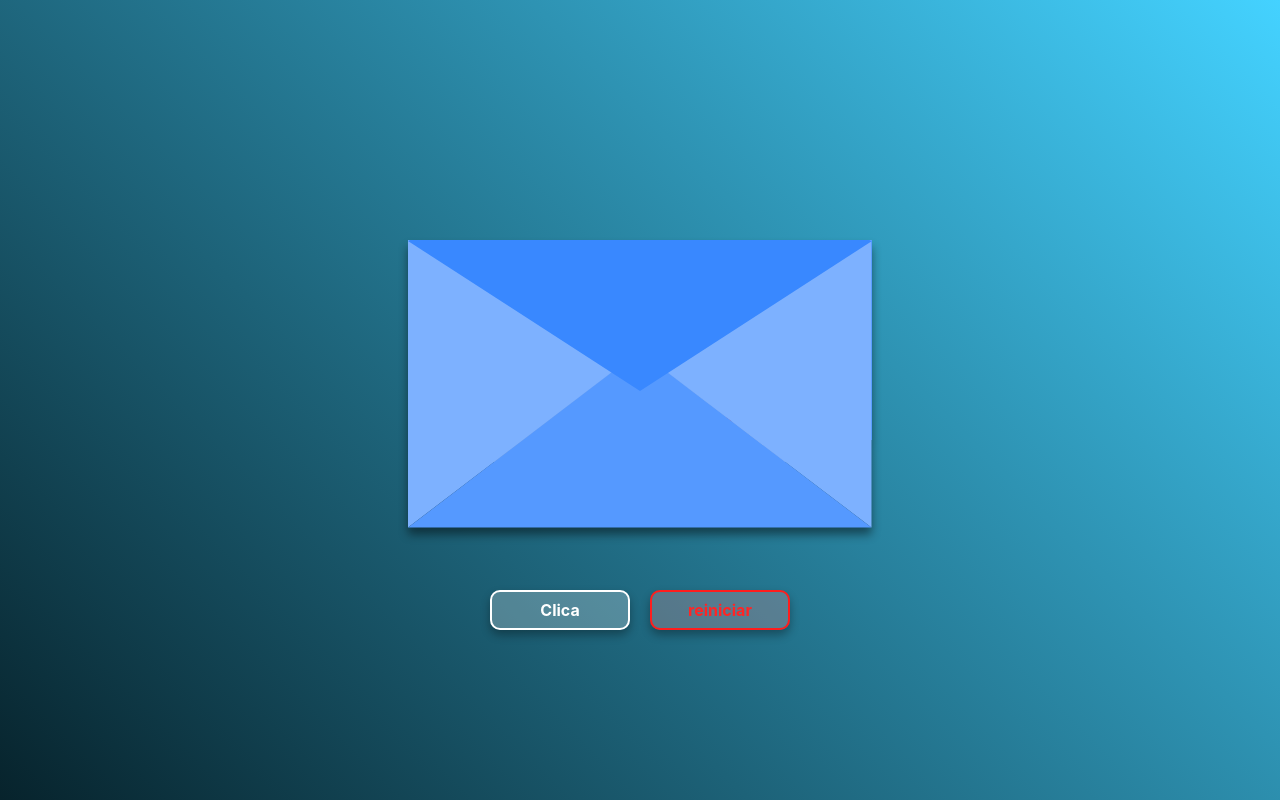
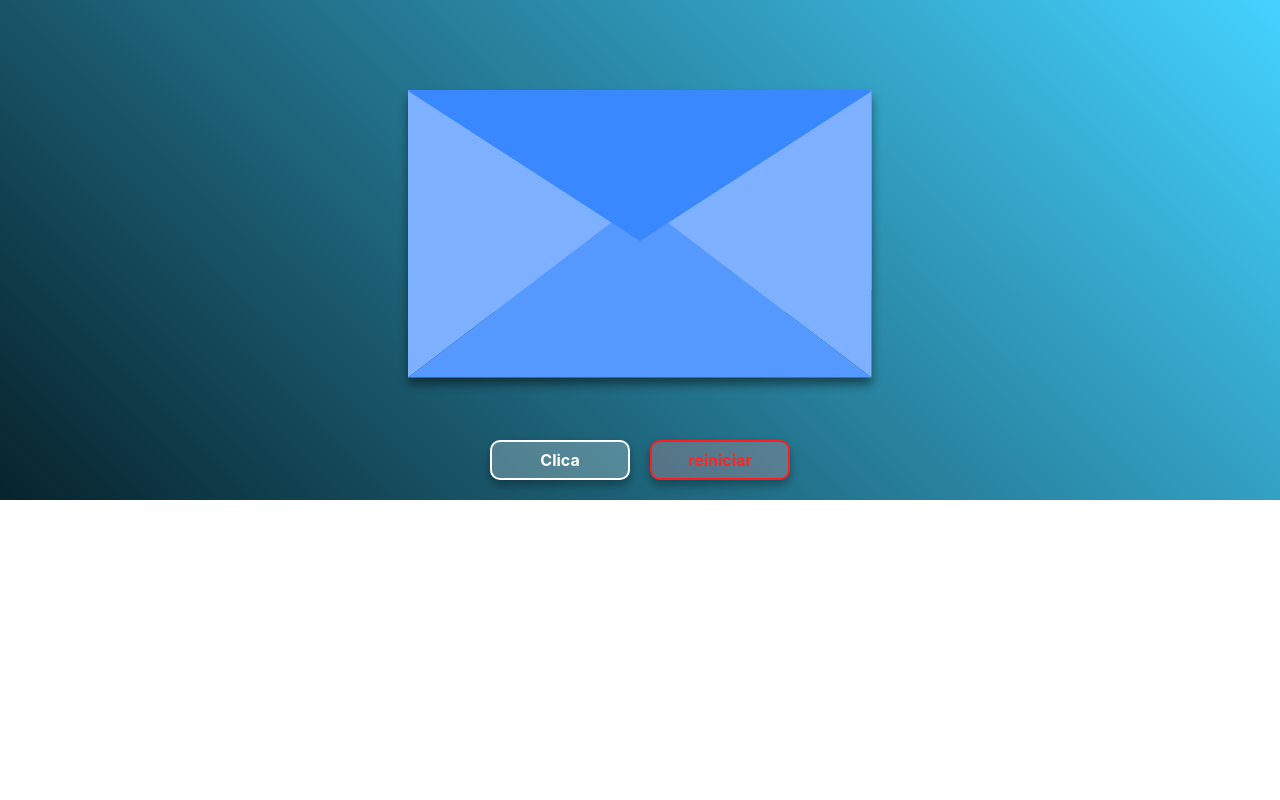
Before and after one commit to vnlopes/card1.8, a plain HTML site: page index.html in a window 1280 px wide. Drawn offline with Linux system fonts and the light colour scheme.

Commit message:
Update style.css

```diff
--- a/css/style.css
+++ b/css/style.css
@@ -14,8 +14,7 @@ body {
   );
   flex-direction: column;
   background-repeat: no-repeat;
-  min-height: 100vh;
-  overflow-x: hidden;
+  overflow: hidden;
   max-width: 100%;
 }
 
```
